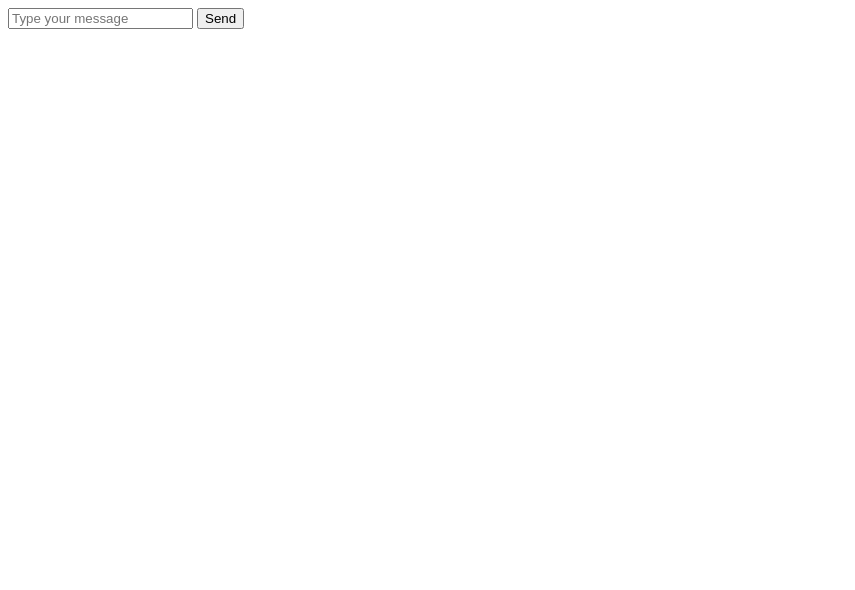
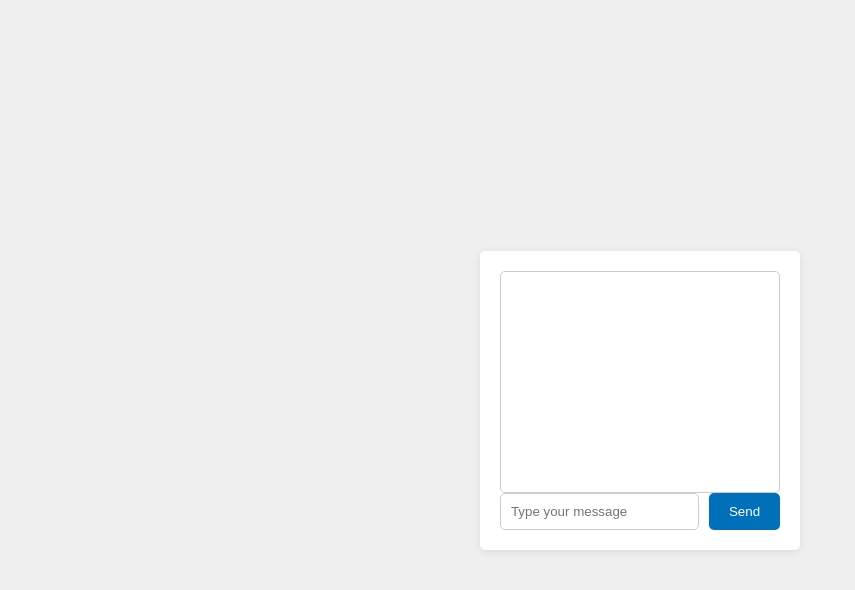
Before and after one commit to movieboxc17/Chat_bot2.0, a plain HTML site: page index.html in a window 1280 px wide. Shown: the whole page, without its empty margins (0-855 px from the left). Drawn offline with nearby package versions, Linux system fonts and the light colour scheme.

Commit message:
Update index.html

```diff
--- a/index.html
+++ b/index.html
@@ -2,21 +2,79 @@
 <html>
 <head>
     <title>Chatbot with GPT-3</title>
+    <style>
+        body {
+            font-family: Arial, sans-serif;
+            background-color: #f0f0f0;
+            margin: 0;
+            padding: 0;
+            display: flex;
+            justify-content: center;
+            align-items: center;
+            height: 100vh;
+        }
+
+        .chat-container {
+            background-color: #fff;
+            border-radius: 5px;
+            box-shadow: 0 2px 10px rgba(0, 0, 0, 0.1);
+            max-width: 400px;
+            padding: 20px;
+        }
+
+        .chat-box {
+            border: 1px solid #ccc;
+            border-radius: 5px;
+            min-height: 200px;
+            max-height: 400px;
+            overflow-y: auto;
+            padding: 10px;
+        }
+
+        .user-message {
+            background-color: #e3e3e3;
+            padding: 8px;
+            border-radius: 5px;
+            margin-bottom: 10px;
+        }
+
+        .bot-message {
+            background-color: #7dc7ff;
+            padding: 8px;
+            border-radius: 5px;
+            margin-bottom: 10px;
+            text-align: right;
+        }
+
+        input[type="text"] {
+            width: 70%;
+            padding: 10px;
+            border: 1px solid #ccc;
+            border-radius: 5px;
+            margin-right: 10px;
+        }
+
+        #send-button {
+            padding: 10px 20px;
+            background-color: #0070ba;
+            color: #fff;
+            border: none;
+            border-radius: 5px;
+            cursor: pointer;
+        }
+    </style>
     <script src="https://cdn.jsdelivr.net/npm/axios/dist/axios.min.js"></script>
 </head>
 <body>
-    <style>
-        /* Add your CSS styles here to customize the chatbot appearance */
-    </style>
-
     <div class="chat-container">
         <div class="chat-box" id="chat-box">
             <!-- Chat messages will be added here -->
         </div>
-        <input type="text" id="user-input" placeholder="Type your message">
-        <button id="send-button">Send</button>
+        <div style="display: flex;">
+            <input type="text" id="user-input" placeholder="Type your message">
+            <button id="send-button">Send</button>
+        </div>
     </div>
-
     <script>
         const chatBox = document.getElementById('chat-box');
         const userInput = document.getElementById('user-input');
```
